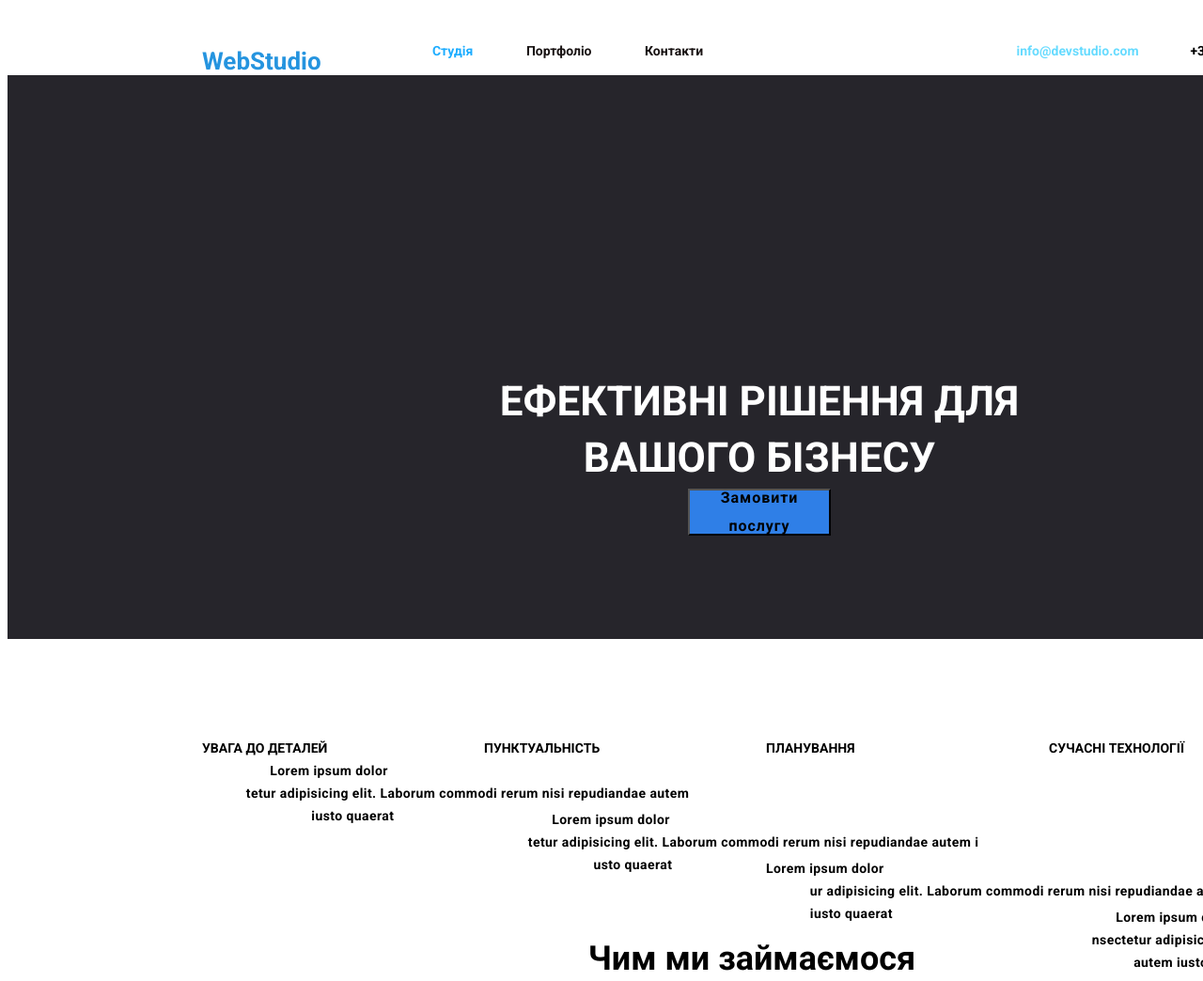
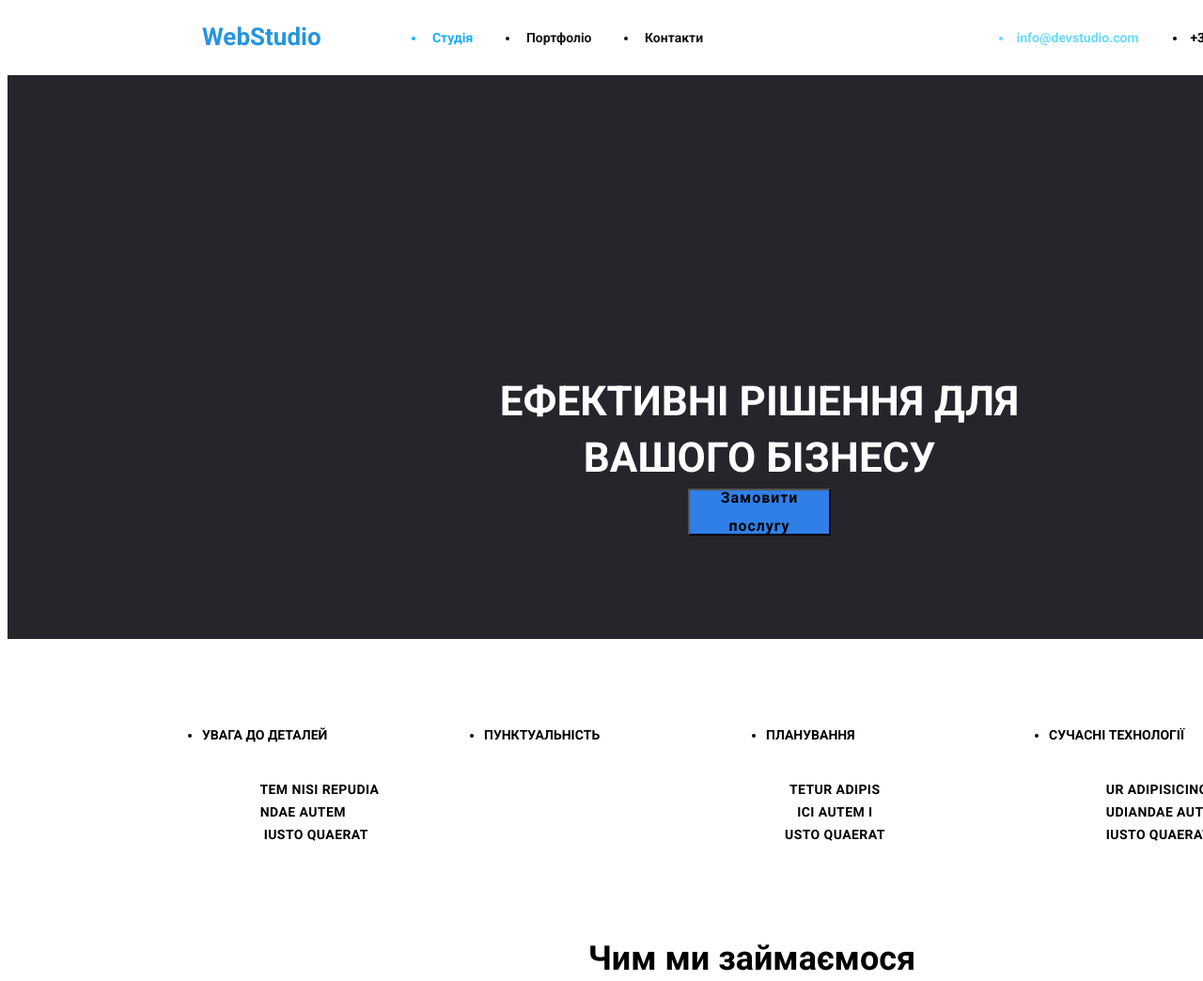
Before and after one commit to Diane6076/homwork6, a plain HTML site: page index.html in a window 1280 px wide. Shown: the top 1044 px of the page at 94% size. Drawn offline with Linux system fonts and the light colour scheme.

Commit message:
Add files via upload

```diff
--- a/index.html
+++ b/index.html
@@ -13,12 +13,17 @@
 <body>
     <header>
         <div class="erl">
-        <p class="wa">WebStudio</p>
-            <p class="re"> <a href="#"></a> Студія</p>
-            <p class="re1"> <a href="#"></a> Портфоліо</p>
-            <p class="re2"> <a href="#"></a> Контакти</p>
-            <p class="re3"> <a href=""></a>info@devstudio.com</p>
-            <p class="re4"> <a href=""></a>+38 096 111 11 11</p>
+            <a class="wa" href="#">WebStudio</a>
+
+        <ul>
+            <li class="re"> <a href="#"></a> Студія</li>
+            <li class="re1"> <a href="#"></a> Портфоліо</li>
+            <li class="re2"> <a href="#"></a> Контакти</li>
+        </ul>
+        <ul class="contact">
+            <li class="re3"> <a href=""></a>info@devstudio.com</li>
+            <li class="re4"> <a href="tel:+380961111111"></a>+38 096 111 11 11</li>
+        </ul>
     </div>
             </header>
         <main>
@@ -28,18 +33,25 @@
         <button class="but">Замовити послугу</button>
         </div>
         <div class="as" >
-        <p class="was">УВАГА ДО ДЕТАЛЕЙ <p class="ve">Lorem ipsum dolor
-            tetur adipisicing elit. Laborum commodi rerum nisi repudiandae autem
-             iusto quaerat</p></p>
-        <p class="was1">ПунктуальнІсть <p class="ve1">Lorem ipsum dolor
-            tetur adipisicing elit. Laborum commodi rerum nisi repudiandae autem i
-            usto quaerat</p></p>
-        <p class="was2">ПЛАНУВАННЯ <p class="ve2">Lorem ipsum dolor
-            ur adipisicing elit. Laborum commodi rerum nisi repudiandae autem
-            iusto quaerat</p></p>
-        <p class="was3">СУЧАСНІ ТЕхнології <p class="ve3">Lorem ipsum dolor
-            nsectetur adipisicing elit. Laborum commodi rerum nisi repudiandae
-             autem iusto quaerat.</p></p>
+            <ul>
+        <li class="was">УВАГА ДО ДЕТАЛЕЙ <p class="ve">
+            tem nisi repudia
+            ndae autem
+             iusto quaerat</p></li>
+
+        <li class="was1">ПунктуальнІсть <p class="ve1">
+            tetur adipis
+            ici autem i
+            usto quaerat</p></li>
+
+        <li class="was2">ПЛАНУВАННЯ <p class="ve2">
+            ur adipisicing elrep
+            udiandae autem
+            iusto quaerat</p></li>
+        <li class="was3">СУЧАСНІ ТЕхнології <p class="ve3">
+            i repudiandae autem iusto q
+</p></li>
+            </ul>
         </div>
         <div>
             <h2>Чим ми займаємося</h2>
--- a/style.css
+++ b/style.css
@@ -4,6 +4,7 @@
     white-space: pre;
 }
 .wa{
+    text-decoration: none;
     position: absolute;
     width: 145px;
     height: 31px;
@@ -75,6 +76,76 @@ font-size: 14px;
  line-height: 16px;
  color: rgb(0, 0, 0);
  }
+ .re:hover {
+    text-decoration: underline;
+    font-size:20px ;
+    position: absolute;
+    width: 122px;
+    height: 16px;
+    left: 453px;
+    top: 32px;
+    font-family: 'Roboto', sans-serif;
+    font-weight: 500;
+    font-size: 14px;
+    line-height: 16px;
+    color: rgb(30, 173, 255);
+    }
+    .re1:hover{
+        text-decoration: underline;
+        font-size:20px ;
+        position: absolute;
+        width: 122px;
+        height: 16px;
+        left: 553px;
+        top: 32px;
+        font-family: 'Roboto', sans-serif;
+        font-weight: 500;
+        font-size: 14px;
+        line-height: 16px;
+        color: rgb(0, 0, 0);
+        }
+.re2:hover{
+    text-decoration: underline;
+    font-size:20px ;
+   position: absolute;
+    width: 122px;
+    height: 16px;
+ left: 679px;
+    top: 32px;
+   font-family: 'Roboto', sans-serif;
+    font-weight: 500;
+    font-size: 14px;
+    line-height: 16px;
+    color: rgb(24, 18, 18);
+ }
+ .re3:hover{
+    text-decoration: underline;
+    font-size:20px ;
+      position: absolute;
+      width: 122px;
+      height: 16px;
+      left: 1078px;
+      top: 32px;
+      font-family: 'Roboto', sans-serif;
+      font-weight: 500;
+      font-size: 14px;
+      line-height: 16px;
+      color: rgb(102, 219, 255);
+}
+     .re4:hover{
+        text-decoration: underline;
+        font-size:20px ;
+ position: absolute;
+ width: 122px;
+ height: 16px;
+left: 1263px;
+ top: 32px;
+font-family: 'Roboto', sans-serif;
+font-weight: 500;
+font-size: 14px;
+line-height: 16px;
+ color: rgb(0, 0, 0);
+     }
 
 
 .ef{
@@ -168,6 +239,19 @@ text-transform: uppercase;
   text-transform: uppercase;
 }
 .ve{
+
+position: absolute;
+width: 270px;
+height: 75px;
+left: 15px;
+ font-family: 'Roboto', sans-serif;
+ font-weight: 400;
+ font-size: 14px;
+ line-height: 24px;
+text-align: left;
+letter-spacing: 0.03em;
+}
+.ve1{
 position: absolute;
 width: 270px;
 height: 75px;
@@ -179,23 +263,11 @@ left: 215px;
 text-align: center;
 letter-spacing: 0.03em;
 }
-.ve1{
-position: absolute;
-width: 270px;
-height: 75px;
-left: 515px;
- font-family: 'Roboto', sans-serif;
- font-weight: 400;
- font-size: 14px;
- line-height: 24px;
-text-align: center;
-letter-spacing: 0.03em;
-}
 .ve2{
 position: absolute;
 width: 270px;
 height: 75px;
-left: 815px;
+left: 315px;
  font-family: 'Roboto', sans-serif;
  font-weight: 400;
  font-size: 14px;
@@ -206,7 +278,7 @@ letter-spacing: 0.03em;
  position: absolute;
  width: 270px;
  height: 75px;
- left: 1115px;
+ left: 415px;
   font-family: 'Roboto', sans-serif;
   font-weight: 400;
   font-size: 14px;
```
